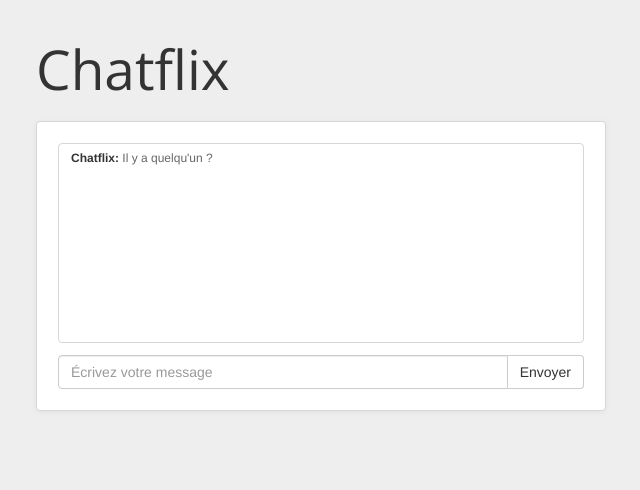
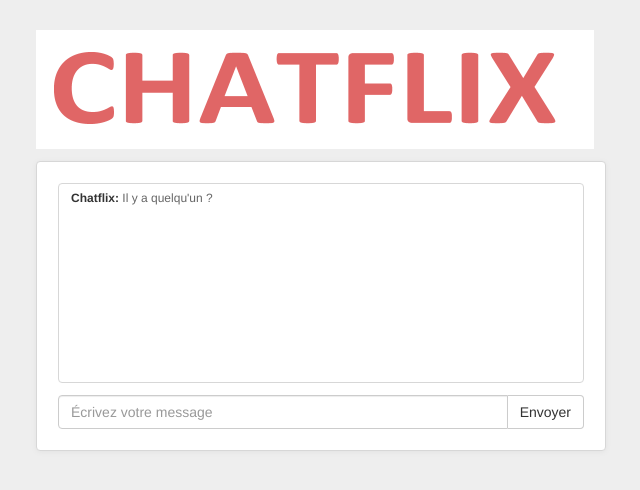
Before and after one commit to clement-escolano/demande-moi-des-films, a plain HTML site: page web/index.html in a window 1280 px wide. Shown: the whole page, without its empty margins (319-959 px from the left). Drawn offline with nearby package versions, Linux system fonts and the light colour scheme.

Commit message:
Add chatflix logo

```diff
--- a/web/index.html
+++ b/web/index.html
@@ -16,7 +16,9 @@
     <div class="container">
 
         <div class="demo-widget">
-            <div class="demo-widget-header">Chatflix</div>
+            <div class="demo-widget-header">
+                <img src="/web/ChatFlix.png">
+            </div>
             <div class="demo-widget-body">
 
                 <div id="chatbot">
```
Also changed, not shown: web/ChatFlix.png (added).
